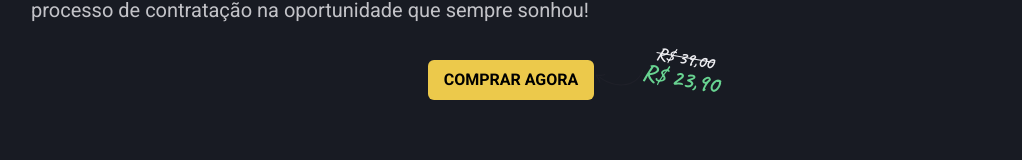
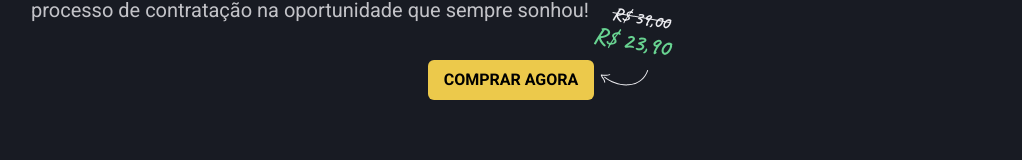
Before and after one commit to adrianoz1/adrianoalmeida.dev, a Next.js app: page /ebook in a window 1280 px wide. Shown: the part 447-607 px from the top of the page, without its empty margins (129-1151 px from the left). Built offline with nearby package versions, Linux system fonts and the light colour scheme.

Commit message:
refactor: price and footer margins

```diff
--- a/src/components/Ebook/Header/index.tsx
+++ b/src/components/Ebook/Header/index.tsx
@@ -105,8 +105,7 @@ export default function Ebook({
             <Box>
               <Icon
                 as={Arrow}
-                color={useColorModeValue('gray.800', 'gray.300')}
-                w={91}
+                w={81}
                 position={'absolute'}
                 right={-71}
                 top={'10px'}
@@ -115,8 +114,8 @@ export default function Ebook({
                 fontSize={'lg'}
                 fontFamily={'Caveat'}
                 position={'absolute'}
-                right={'-120px'}
-                top={'-15px'}
+                right={'-76px'}
+                top={'-55px'}
                 as='s'
                 transform={'rotate(10deg)'}>
                 R$ 39,00
@@ -125,8 +124,8 @@ export default function Ebook({
                 fontSize={'2xl'}
                 fontFamily={'Caveat'}
                 position={'absolute'}
-                right={'-125px'}
-                top={'0'}
+                right={'-76px'}
+                top={'-37px'}
                 color={'green.300'}
                 transform={'rotate(10deg)'}>
                 R$ 23,90
--- a/src/components/Footer/index.tsx
+++ b/src/components/Footer/index.tsx
@@ -19,6 +19,7 @@ export default function Footer() {
       direction={{ base: "column-reverse", md: "row" }}
       w="100%"
       px="6"
+      mb="15"
       minH="40vh"
       pt="6"
       maxWidth={1480}
```
